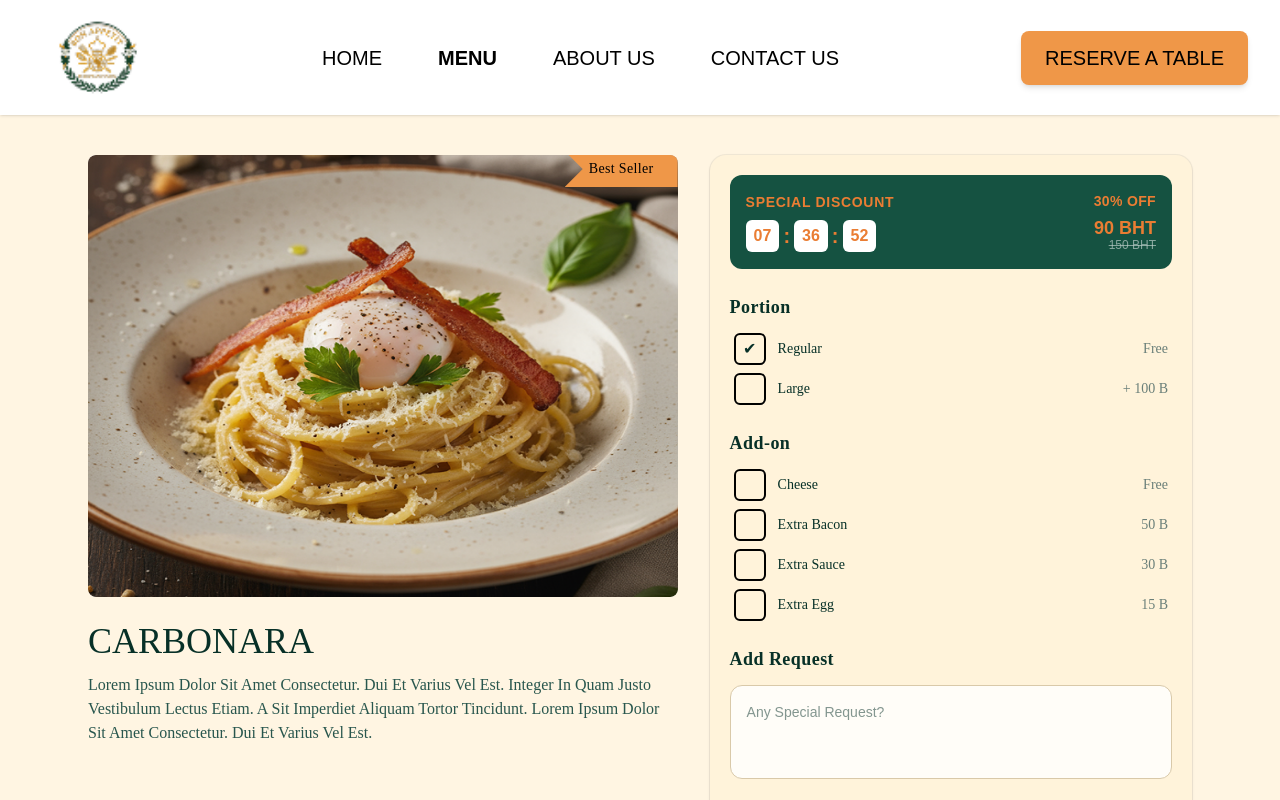
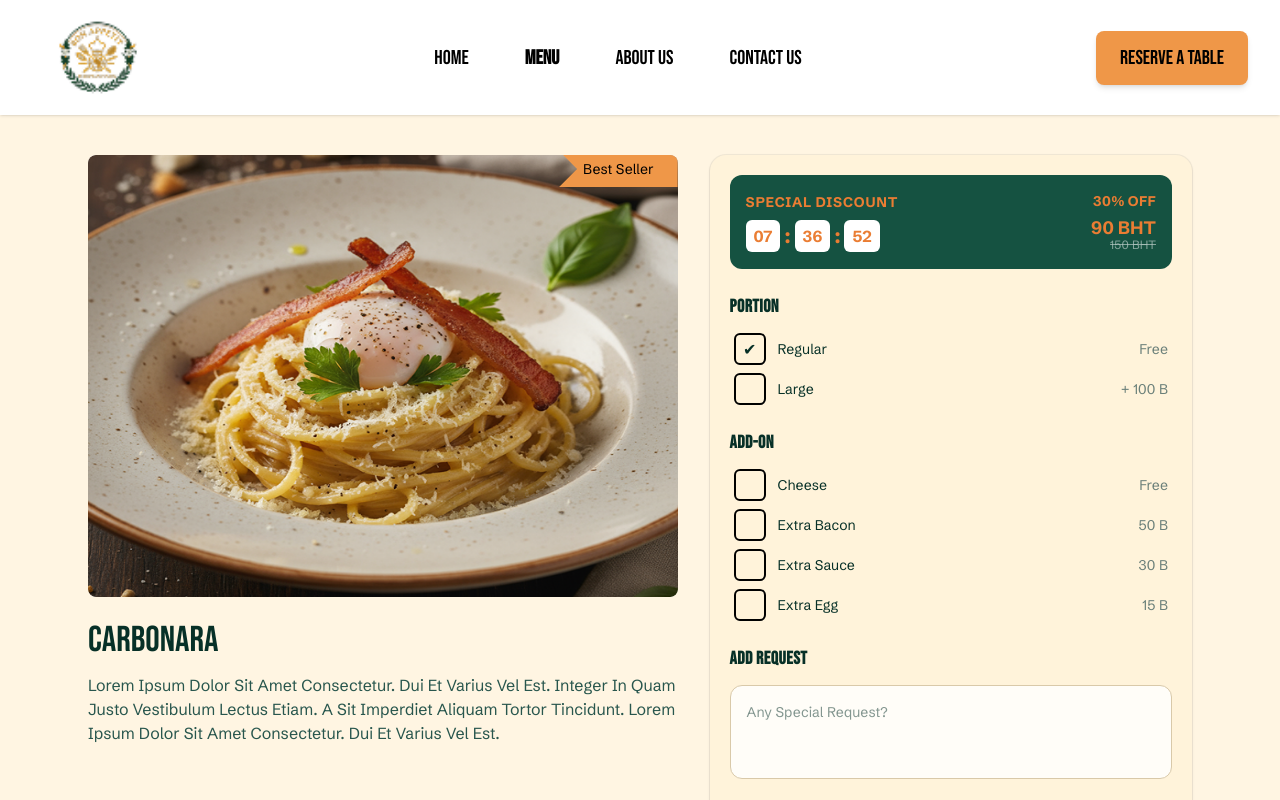
Before and after one commit to OrionLynn19/restaurant-bon-appetit, a Next.js app: page /menu in a window 1280 px wide. Shown: the top 800 px of the page. Built offline with nearby package versions, Linux system fonts and the light colour scheme.

Commit message:
feat: fixed font error

```diff
--- a/src/app/globals.css
+++ b/src/app/globals.css
@@ -1,3 +1,4 @@
+@import url("https://fonts.googleapis.com/css2?family=Bebas+Neue&family=Schibsted+Grotesk:wght@400;700&display=swap");
 @import "tailwindcss";
 
 @theme {
@@ -9,8 +10,6 @@
 
 
 @layer base {
-  @import url("https://fonts.googleapis.com/css2?family=Bebas+Neue&family=Schibsted+Grotesk:wght@400;700&display=swap");
-
 
 /* @theme inline {
   --color-background: var(--background);
@@ -127,12 +126,12 @@
 .text-dissolve {
   position: relative;
   display: inline-block;
-  animation: dissolveText 0.8s ease-in-out;
+  animation: dissolveText 0.6s ease-in-out;
 }
 
 @keyframes dissolveText {
   0% {
-    opacity: 0.3
+    opacity: 0.2
   }
 
   50% {
--- a/src/components/MenuDetail.tsx
+++ b/src/components/MenuDetail.tsx
@@ -115,7 +115,7 @@ export default function MenuDetail() {
             <div className="relative mx-[calc(50%-50vw)] md:mx-0 aspect-[4/3] overflow-hidden rounded-none md:rounded-lg bg-white">
               <Image fill src="/images/Carbonara.png" alt="Carbonara" className="object-fill object-center" />
               <div className="absolute right-0 -top-1 z-10">
-                <span className="inline-block bg-[#EF9748] px-6 py-2 text-sm font-['Schibsted_Grotesk'] tracking-wide text-black [--notch:18px] [clip-path:polygon(0_0,100%_0,100%_100%,0_100%,var(--notch)_50%)]">
+                <span className="inline-block bg-[#EF9748] px-6 py-2 text-sm font-['Schibsted_Grotesk'] text-black [--notch:18px] [clip-path:polygon(0_0,100%_0,100%_100%,0_100%,var(--notch)_50%)]">
                   Best Seller
                 </span>
               </div>
```
